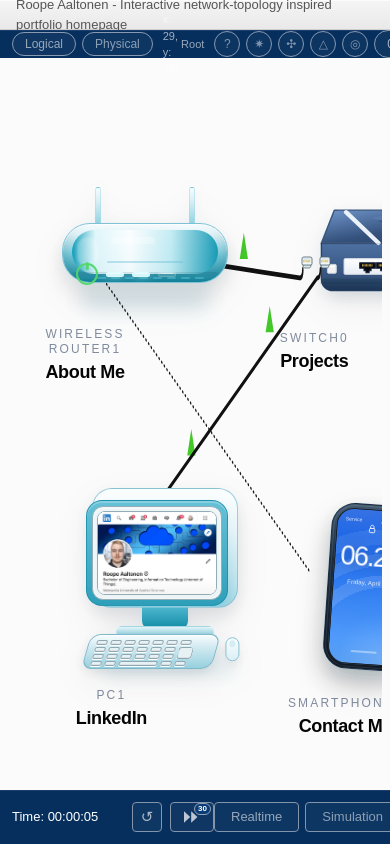
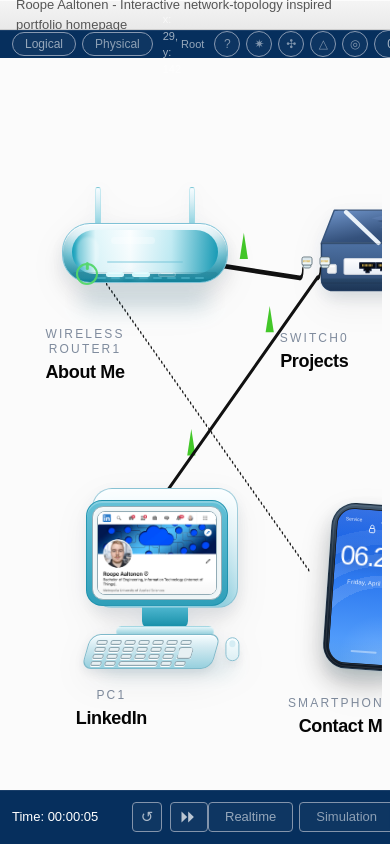
Before and after one commit to roopeaal/portfolio, a Next.js app: page /portfolio/ in a window 390 px wide. Built offline with nearby package versions, Linux system fonts and the light colour scheme.

Commit message:
Persist device positions and narrow scene width

```diff
--- a/components/topology-hero.tsx
+++ b/components/topology-hero.tsx
@@ -77,6 +77,39 @@ const INITIAL_NODE_POSITIONS: Record<NodeKey, NodePosition> = {
   home: { x: 232, y: 442 },
   contact: { x: 958, y: 454 },
 };
+
+const NODE_POSITIONS_STORAGE_KEY = "portfolio-node-positions-v1";
+
+function getInitialNodePositions(): Record<NodeKey, NodePosition> {
+  if (typeof window === "undefined") return INITIAL_NODE_POSITIONS;
+
+  try {
+    const raw = window.sessionStorage.getItem(NODE_POSITIONS_STORAGE_KEY);
+    if (!raw) return INITIAL_NODE_POSITIONS;
+
+    const parsed = JSON.parse(raw);
+    const keys: NodeKey[] = ["about", "projects", "home", "contact"];
+
+    for (const key of keys) {
+      if (
+        !parsed?.[key] ||
+        typeof parsed[key].x !== "number" ||
+        typeof parsed[key].y !== "number"
+      ) {
+        return INITIAL_NODE_POSITIONS;
+      }
+    }
+
+    return {
+      about: { x: parsed.about.x, y: parsed.about.y },
+      projects: { x: parsed.projects.x, y: parsed.projects.y },
+      home: { x: parsed.home.x, y: parsed.home.y },
+      contact: { x: parsed.contact.x, y: parsed.contact.y },
+    };
+  } catch {
+    return INITIAL_NODE_POSITIONS;
+  }
+}
 
 const SIDEBAR_TITLE: Record<Exclude<WindowType, null>, string> = {
   home: "DESKTOP",
@@ -565,8 +598,15 @@ export function TopologyHero() {
   const [networkMode, setNetworkMode] = useState<NetworkMode>("stable");
   const [motionTick, setMotionTick] = useState(0);
   const [networkModeStartTick, setNetworkModeStartTick] = useState(0);
-  const [nodePositions, setNodePositions] = useState<Record<NodeKey, NodePosition>>(INITIAL_NODE_POSITIONS);
+  const [nodePositions, setNodePositions] = useState<Record<NodeKey, NodePosition>>(() => getInitialNodePositions());
   const [draggingNode, setDraggingNode] = useState<NodeKey | null>(null);
+
+  useEffect(() => {
+    try {
+      window.sessionStorage.setItem(NODE_POSITIONS_STORAGE_KEY, JSON.stringify(nodePositions));
+    } catch {}
+  }, [nodePositions]);
+
   const phoneTapAudioRef = useRef<HTMLAudioElement | null>(null);
   const phoneTapSoundSrc = `${ASSET_BASE}/phone-click.m4a?v=20260409-7`;
   const [detachedOrigin, setDetachedOrigin] = useState<{ x: number; y: number } | null>(null);
@@ -1105,7 +1145,7 @@ export function TopologyHero() {
           onForward={() => setManualOffset((value) => value + 30)}
         />
 
-        <div className="absolute inset-x-0 bottom-[54px] top-[58px] px-2 pb-2 pt-2 sm:px-3 md:px-5">
+        <div className="absolute inset-x-0 bottom-[54px] top-[58px] mx-auto max-w-[1500px] px-2 pb-2 pt-2 sm:px-3 md:px-5">
           <div className="relative h-full w-full">
             <div className="relative h-full w-full">
               <div ref={sceneRef} className="relative h-full w-full overflow-hidden">
@@ -1376,18 +1416,13 @@ function BottomBlueBar({ elapsedSeconds, onReset, onForward }: { elapsedSeconds:
         <button
           type="button"
           onClick={onForward}
-          className="inline-flex h-[30px] w-[44px] items-center justify-center rounded-[4px] border border-[#8394ab] bg-[rgba(255,255,255,0.04)] text-white/72 transition hover:bg-[rgba(255,255,255,0.08)]"
+          className="inline-flex h-[30px] w-[38px] items-center justify-center rounded-[4px] border border-[#8394ab] bg-[rgba(255,255,255,0.04)] text-white/72 transition hover:bg-[rgba(255,255,255,0.08)]"
           aria-label="Add 30 seconds"
         >
-          <span className="relative inline-flex h-[16px] w-[22px] items-center justify-center">
-            <svg width="20" height="16" viewBox="0 0 20 16" fill="none" aria-hidden="true">
-              <path d="M2 2.2L8.2 8L2 13.8V2.2Z" fill="currentColor" />
-              <path d="M9.2 2.2L15.4 8L9.2 13.8V2.2Z" fill="currentColor" />
-            </svg>
-            <span className="absolute -right-[8px] -top-[6px] rounded-full border border-[#91a1b8] bg-[#0a3c76] px-[3px] py-[1px] text-[8px] font-semibold leading-none text-white">
-              30
-            </span>
-          </span>
+          <svg width="18" height="14" viewBox="0 0 18 14" fill="none" aria-hidden="true">
+            <path d="M1.5 1.4L7.2 7L1.5 12.6V1.4Z" fill="currentColor" />
+            <path d="M8.2 1.4L13.9 7L8.2 12.6V1.4Z" fill="currentColor" />
+          </svg>
         </button>
       </div>
 
```
